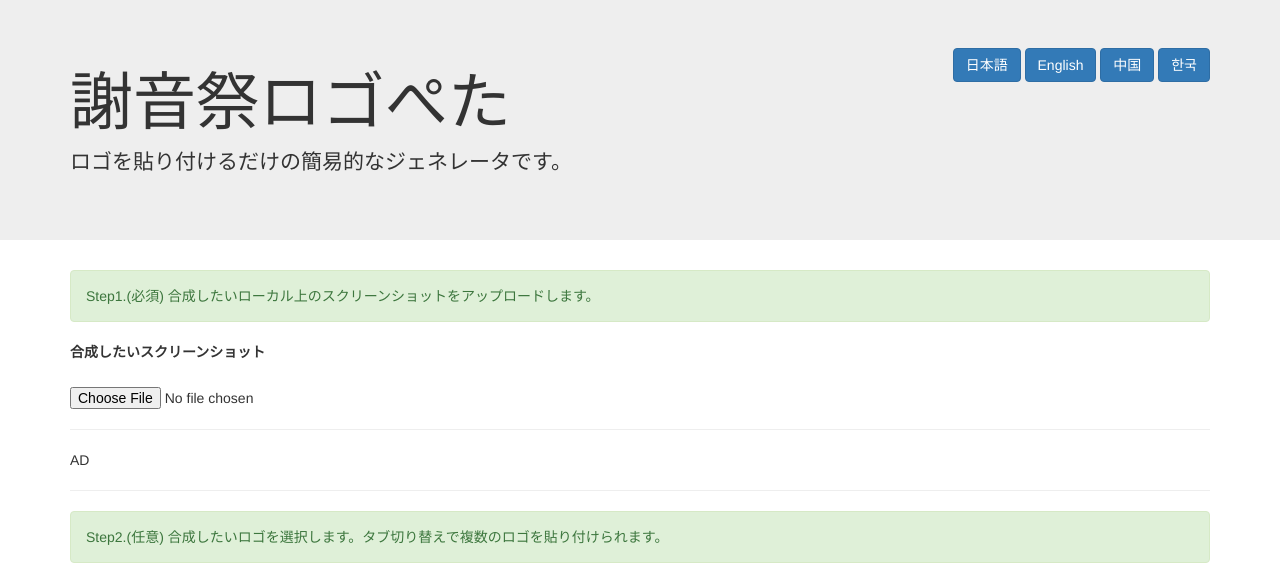
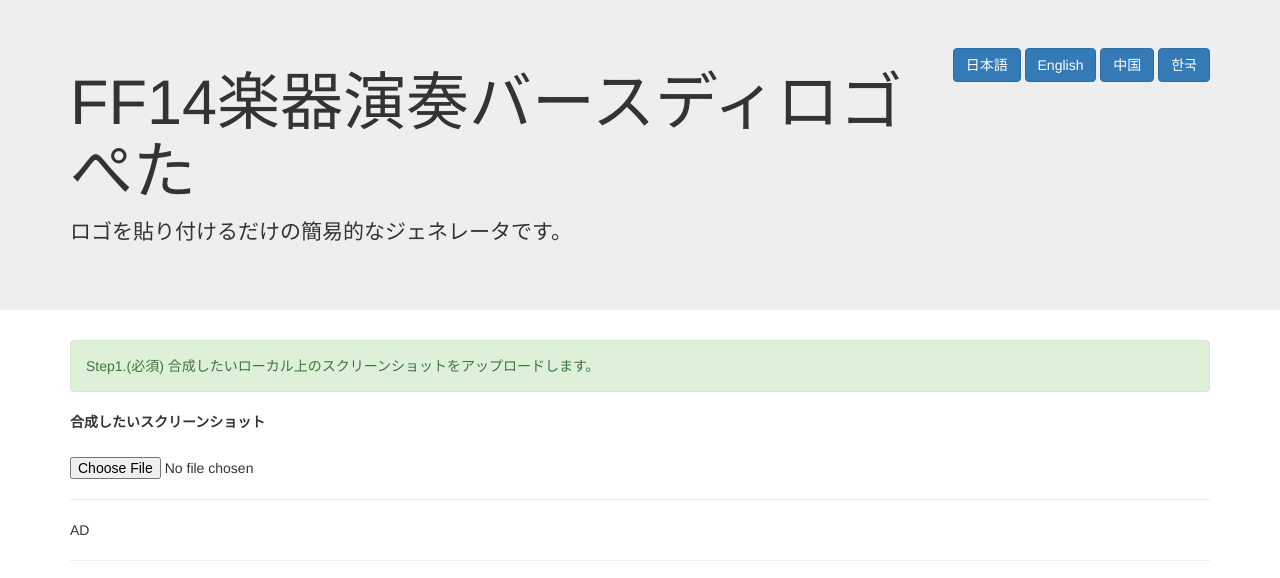
Before and after one commit to gelehrtecrest/bp2ap, a plain HTML site: page docs/index.html in a window 1280 px wide. Shown: the top 578 px of the page. Drawn offline with nearby package versions, Linux system fonts and the light colour scheme; a script that the page names is missing.

Commit message:
タイトル変更

```diff
--- a/docs/index.html
+++ b/docs/index.html
@@ -5,7 +5,7 @@
 		<meta http-equiv="X-UA-Compatible" content="IE=edge">
 		<meta name="viewport" content="width=device-width, initial-scale=1">
 		<meta description="ロゴぺたはゲームのスクリーンショットにロゴを載せるためのアプリです。FINAL FANTASY XIVのスクリーンショットでテストしています。">
-		<title>謝音祭ロゴぺた</title>
+		<title>FF14楽器演奏バースディロゴぺた</title>
 		<script src="https://code.createjs.com/easeljs-0.8.2.min.js"></script>
 		<script src="https://code.jquery.com/jquery-3.1.1.min.js" integrity="sha256-hVVnYaiADRTO2PzUGmuLJr8BLUSjGIZsDYGmIJLv2b8=" crossorigin="anonymous"></script>
 		<script src="https://maxcdn.bootstrapcdn.com/bootstrap/3.3.7/js/bootstrap.min.js" integrity="sha384-Tc5IQib027qvyjSMfHjOMaLkfuWVxZxUPnCJA7l2mCWNIpG9mGCD8wGNIcPD7Txa" crossorigin="anonymous"></script>
@@ -33,7 +33,7 @@
 					<a class="btn btn-primary language" href="#ch">中国</a>
 					<a class="btn btn-primary language" href="#kr">한국</a>
 				</div>
-				<h1 class="lang" language="ja">謝音祭ロゴぺた</h1>
+				<h1 class="lang" language="ja">FF14楽器演奏バースディロゴぺた</h1>
 				<h1 class="lang" language="en" style="display:none">Ohalala generator</h1>
 				<h1 class="lang" language="ch" style="display:none">おはララ 发电机</h1>
 				<h1 class="lang" language="kr" style="display:none">おはララ 발전기</h1>
```
